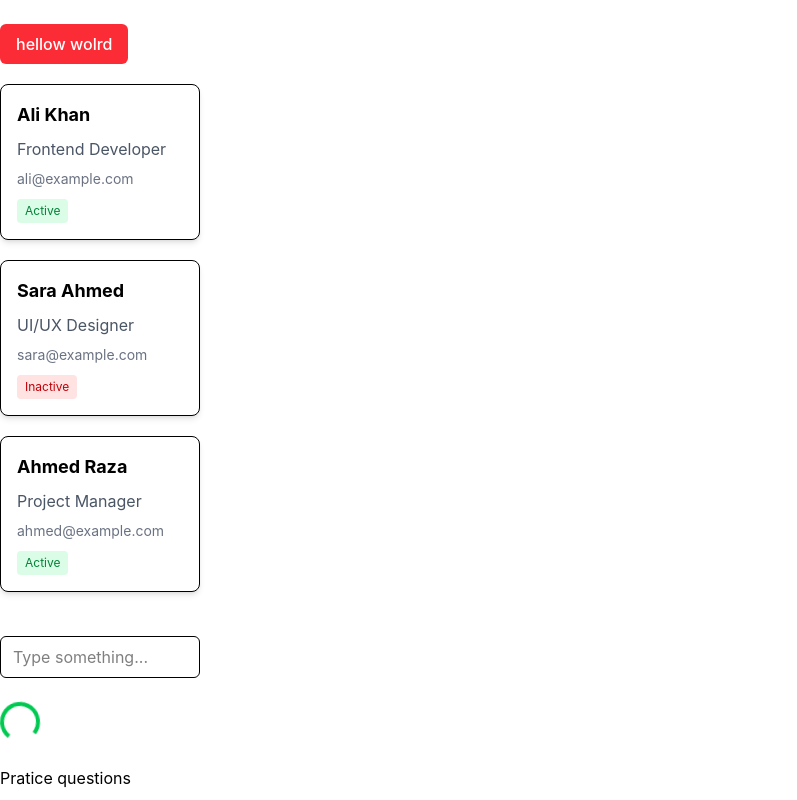
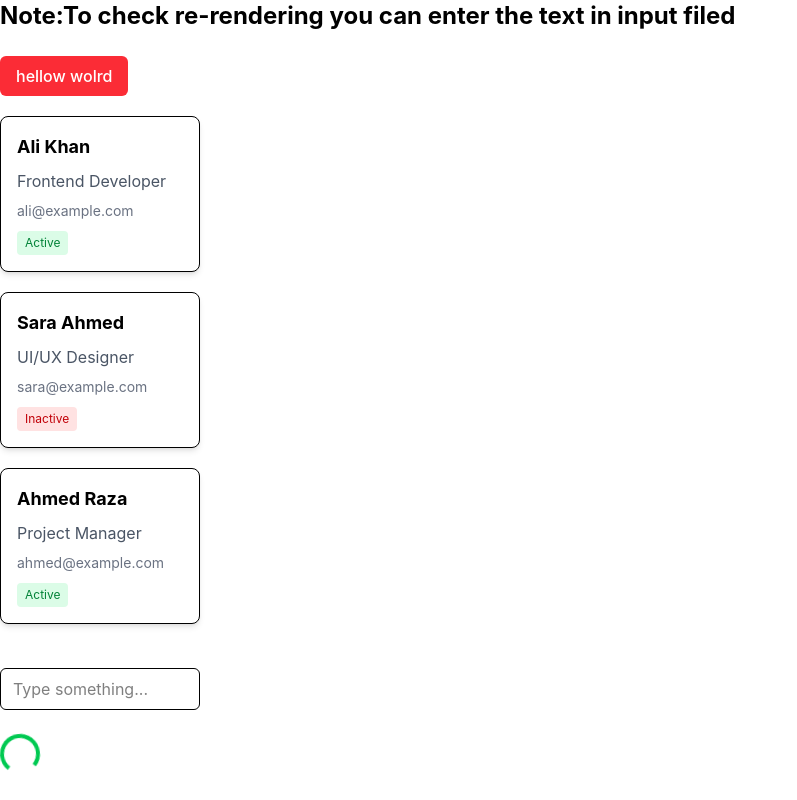
Before and after one commit to abuhurairahbinamer/Coding-pixel-Repo-week3, a React (Vite) app in the folder Assignment3/Assignment3/: page / in a window 1280 px wide. Shown: the top 800 px of the page, without its empty margins (0-797 px from the left). Built offline with nearby package versions, Linux system fonts and the light colour scheme.

Commit message:
fix:Assignment3 done (Applied Ammendments)

```diff
--- a/Assignment3/Assignment3/src/App.tsx
+++ b/Assignment3/Assignment3/src/App.tsx
@@ -19,6 +19,7 @@ setText(e.target.value)
 
   return (
     <div>
+      <p className="text-2xl"><b>Note:To check re-rendering you can enter the text in input filed</b> </p>
       <br />
    <Button variant="danger" focus="focus:bg-green-500 focus:rounded-full" hover="hover:bg-blue-500" onClick={func}>hellow wolrd</Button>
    <br />
```
